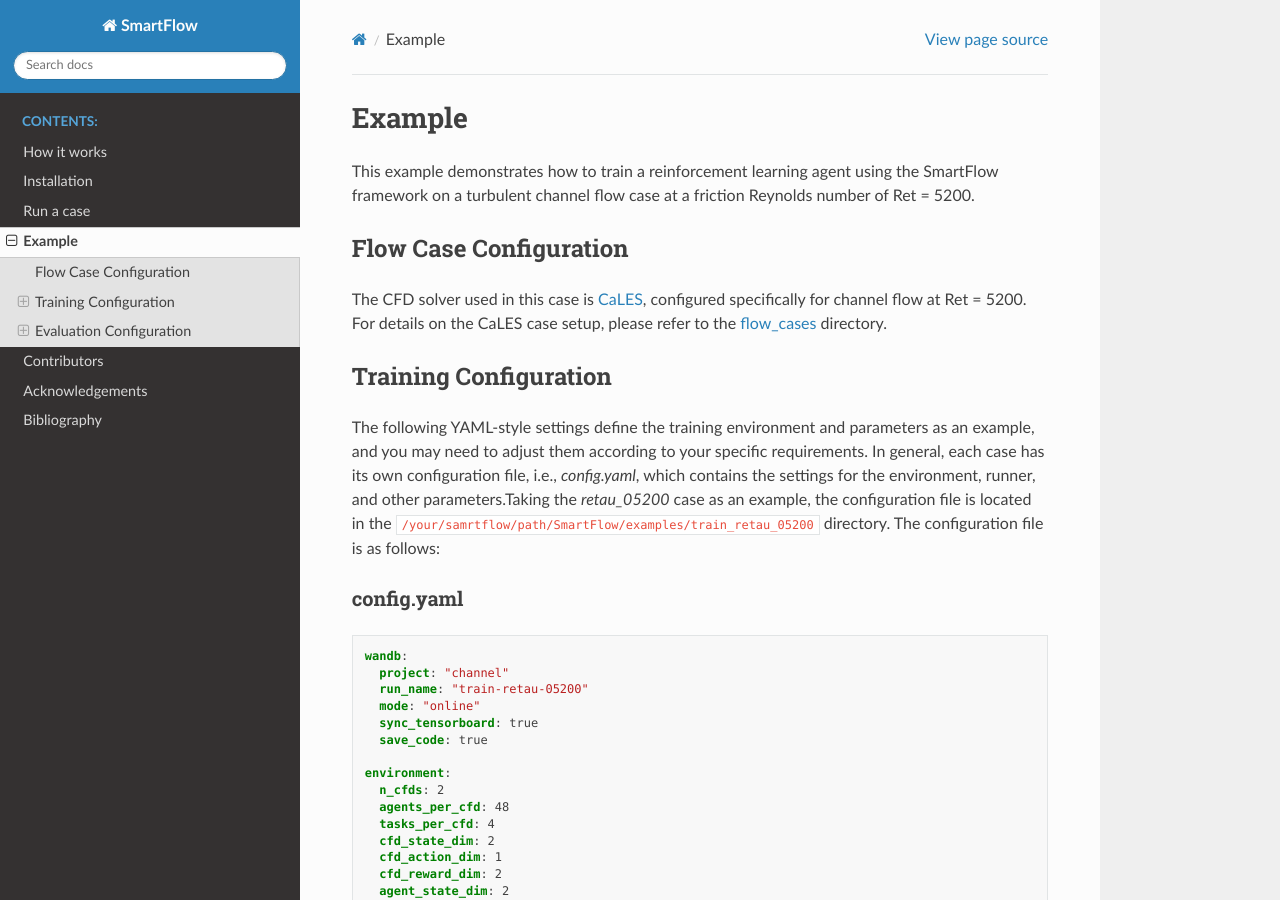
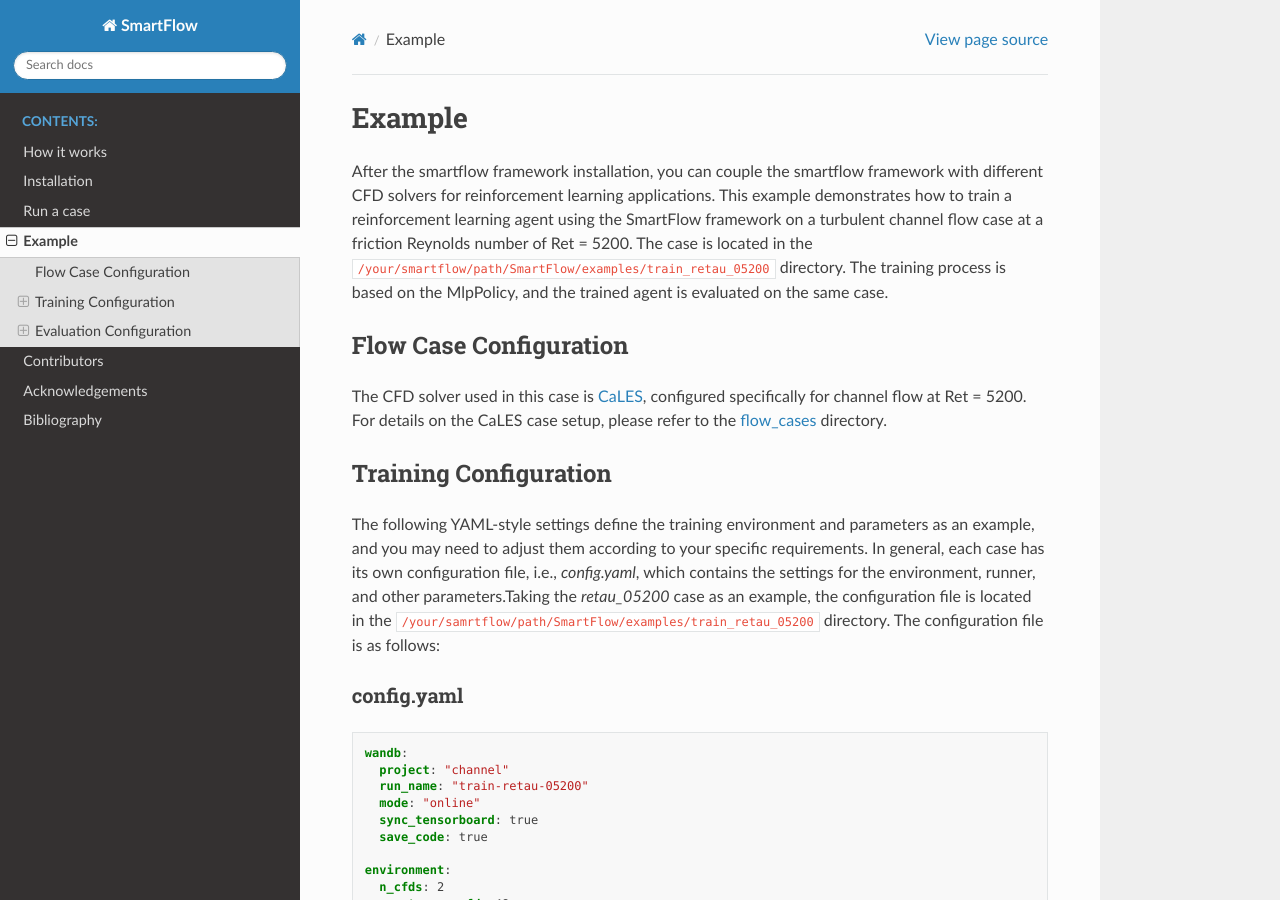
Before and after one commit to zz-blue/SmartFlow-Doc, a Sphinx documentation site: the page built from source/Example.rst, in a window 1280 px wide and 900 px high. Built offline with Sphinx 7.4.7 and the Read the Docs theme 3.1.0, drawn with Linux system fonts in a browser that asks for light colours.

Commit message:
add some notes in examples

```diff
--- a/source/Example.rst
+++ b/source/Example.rst
@@ -1,6 +1,6 @@
 Example
 ====================================
-This example demonstrates how to train a reinforcement learning agent using the SmartFlow framework on a turbulent channel flow case at a friction Reynolds number of Ret = 5200.
+After the smartflow framework installation, you can couple the smartflow framework with different CFD solvers for reinforcement learning applications. This example demonstrates how to train a reinforcement learning agent using the SmartFlow framework on a turbulent channel flow case at a friction Reynolds number of Ret = 5200. The case is located in the ``/your/smartflow/path/SmartFlow/examples/train_retau_05200`` directory. The training process is based on the MlpPolicy, and the trained agent is evaluated on the same case.
 
 Flow Case Configuration
 ----------------------------
```
Also changed, not shown: 5 other files.
